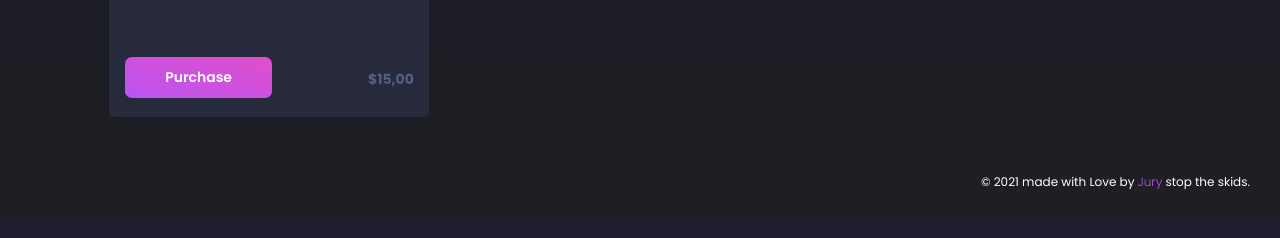
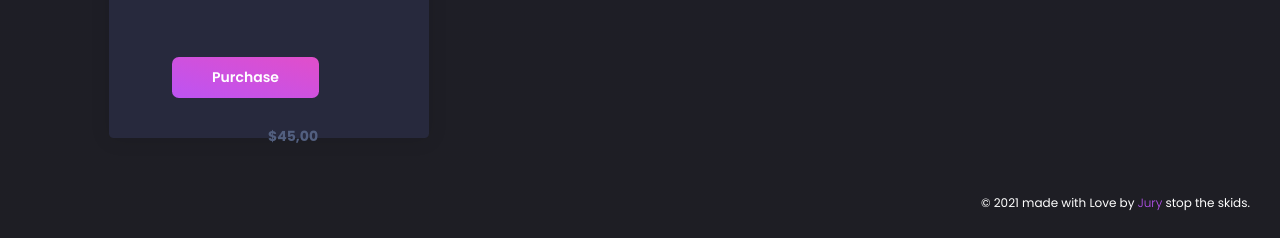
Before and after one commit to decries/Gxdly, a website: page index.html in a window 1280 px wide. Shown: the part 1093-1331 px from the top of the page. Before the commit the page ends 1310 px from the top, so only its background shows below. Drawn offline with Linux system fonts and the light colour scheme; a script that the page names is missing.

Commit message:
Update index.html

```diff
--- a/index.html
+++ b/index.html
@@ -111,7 +111,7 @@
               <button class="btn btn-primary mr-5 mt-5" data-sellix-product="6010529ddd471" type="submit" alt="Buy Now with Sellix.io">
                 Purchase
               </button><span
-                class="ml-5" style="position: relative; top: 24px;"><strong>$15,00</strong></span>
+                class="ml-5" style="position: relative; top: 24px;"><strong>$45,00</strong></span>
             </div>
           </div>
 
```
